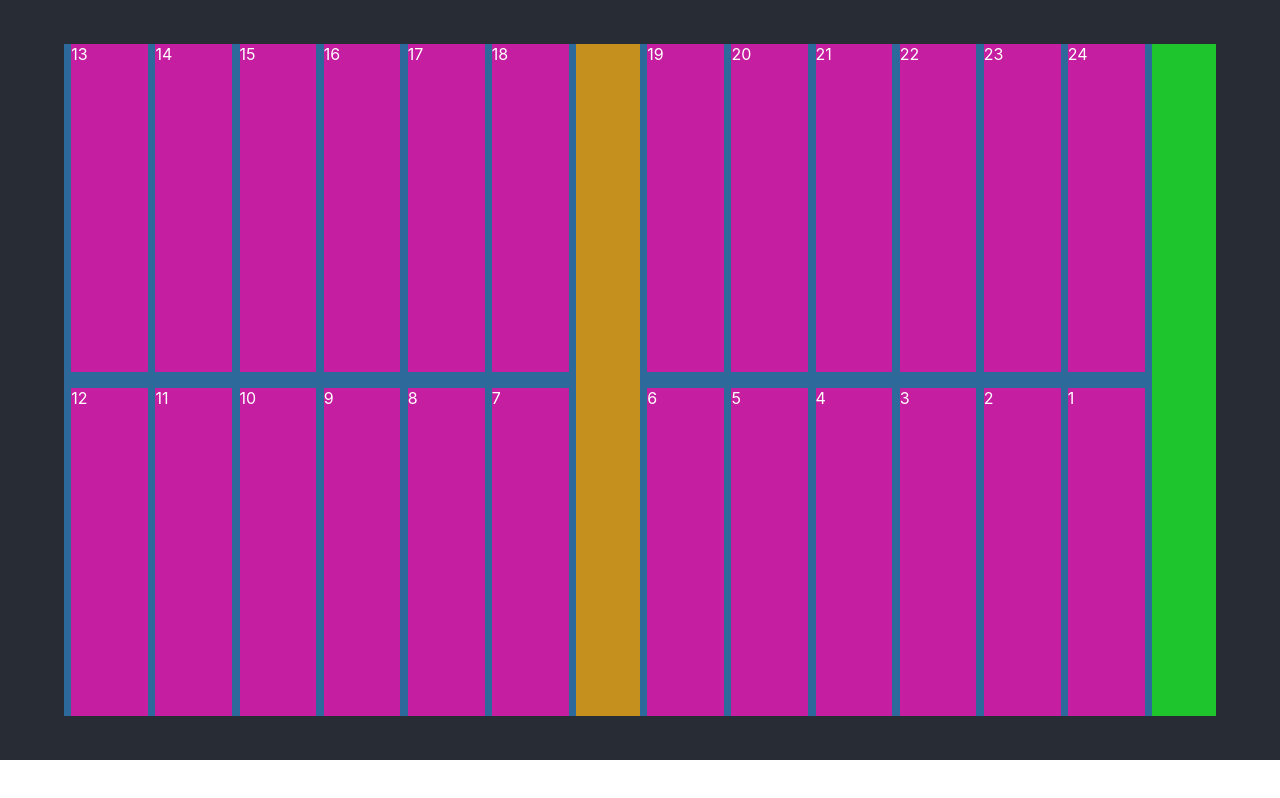
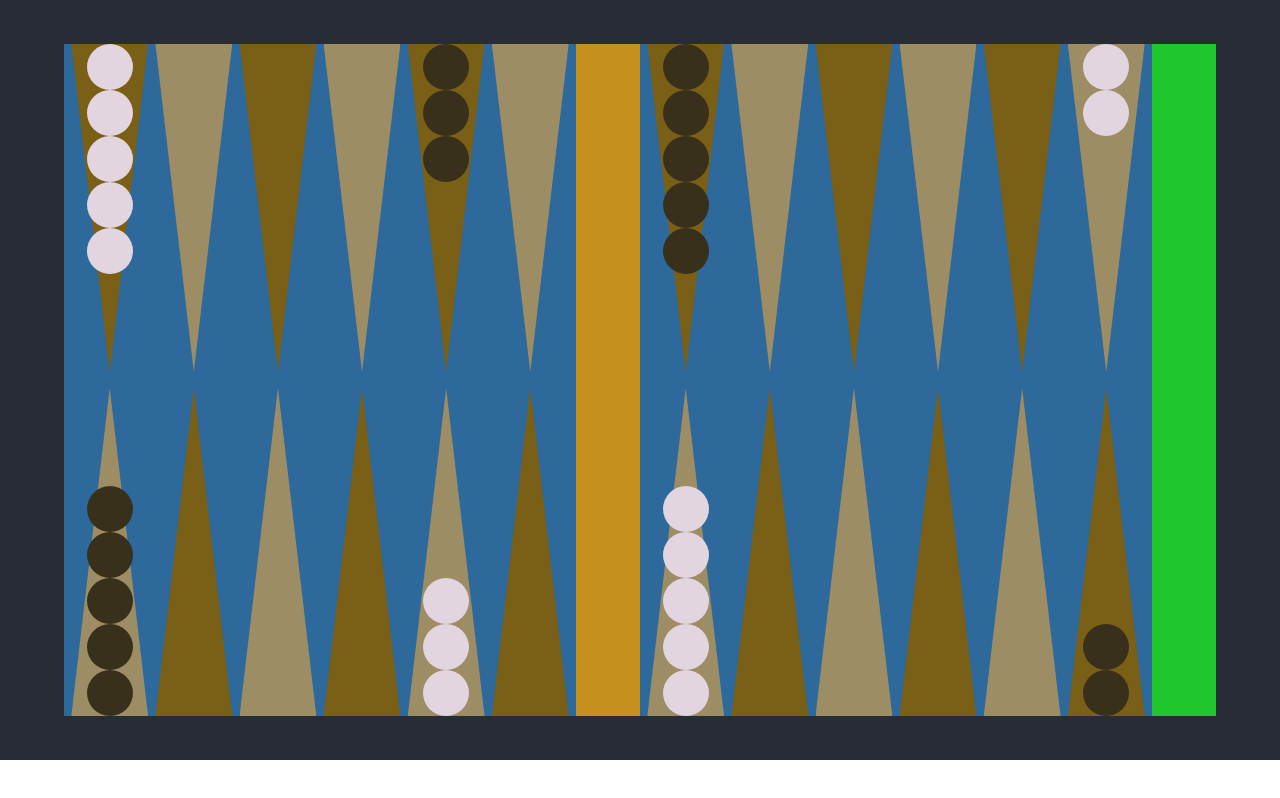
Before and after one commit to sam-swarr/backgammon, a React (Create React App) app: page / in a window 1280 px wide. Built offline with nearby package versions, Linux system fonts and the light colour scheme.

Commit message:
can now render board, points, and checkers

```diff
--- a/src/App.css
+++ b/src/App.css
@@ -81,7 +81,66 @@
 }
 
 .Point-wrapper {
-  background-color:rgb(197, 30, 161);
+  display: flex;
+  height: 41vh;
+  position: relative;
+  width: 15%;
+}
+
+.Point-triangle {
+  height: 100%;
+  position: absolute;
+  width: 100%;
+  z-index: 1;
+}
+
+.Point-triangle.even {
+  background-color: rgb(122, 96, 22);
+}
+
+.Point-triangle.odd {
+  background-color: rgb(156, 141, 100);
+}
+
+.Point-triangle.bottom {
+  clip-path: polygon(0% 100%, 50% 0%, 100% 100%);
+}
+
+.Point-triangle.top {
+  clip-path: polygon(0% 0%, 50% 100%, 100% 0%);
+}
+
+.Checkers-wrapper {
+  align-items: center;
+  display: flex;
+  height: 100%;
+  width: 100%;
+  z-index: 2;
+}
+
+.Checkers-wrapper.top {
+  flex-direction: column;
+}
+
+.Checkers-wrapper.bottom {
+  flex-direction: column-reverse;
+}
+
+.Point {
   height: 41vh;
   width: 15%;
 }
+
+.Checker {
+  border-radius: 50%;
+  padding-top: 60%;
+  width: 60%;
+}
+
+.Checker.white {
+  background-color: rgb(226, 213, 223);
+}
+
+.Checker.black {
+  background-color: rgb(56, 48, 27);
+}
--- a/src/App.js
+++ b/src/App.js
@@ -16,7 +16,8 @@ export default class App extends React.Component {
       <div>
         <GameBoard
           gameBoardState={STARTING_BOARD_STATE}
-          playerColor={COLORS.WHITE}
+          playerOneColor={COLORS.WHITE}
+          playerTwoColor={COLORS.BLACK}
           playerMovementDirection={MOVEMENT_DIRECTION.COUNTERCLOCKWISE}
         />
       </div>
--- a/src/BoardPoint.js
+++ b/src/BoardPoint.js
@@ -2,16 +2,18 @@ import React from "react";
 import PropTypes from "prop-types";
 
 import {COLORS, PLAYERS} from './Constants';
+import Checker from './Checker';
 
 export default class BoardPoint extends React.Component {
   static propTypes = {
     checkerInfo: PropTypes.shape({
       player: PropTypes.oneOf(Object.values(PLAYERS)),
       count: PropTypes.number
-    }),
-    playerColor: PropTypes.oneOf(Object.values(COLORS)),
-    playerID: PropTypes.oneOf([PLAYERS.ONE, PLAYERS.TWO]),
-    pointNumber: PropTypes.number,
+    }).isRequired,
+    location: PropTypes.oneOf(["TOP", "BOTTOM"]).isRequired,
+    playerOneColor: PropTypes.oneOf(Object.values(COLORS)).isRequired,
+    playerTwoColor: PropTypes.oneOf(Object.values(COLORS)).isRequired,
+    pointNumber: PropTypes.number.isRequired,
   };
 
   constructor(props) {
@@ -19,9 +21,25 @@ export default class BoardPoint extends React.Component {
   }
 
   render() {
+    const checkers = [];
+    for (let i = 0; i < this.props.checkerInfo.count; i++) {
+      const color = this.props.checkerInfo.player === PLAYERS.ONE ?
+        this.props.playerOneColor : this.props.playerTwoColor;
+
+      checkers.push(
+        <Checker key={i} color={color} />
+      );
+    }
+
+    const topOrBottom = this.props.location === "TOP" ? "top" : "bottom";
+    const evenOrOdd = this.props.pointNumber % 2 === 0 ? "even" : "odd";
+
     return (
-      <div className="Point-wrapper">
-        {this.props.pointNumber + 1}
+      <div className={"Point-wrapper " + topOrBottom}>
+        <div className={"Checkers-wrapper " + topOrBottom}>
+          {checkers}
+        </div>
+        <div className={"Point-triangle " + topOrBottom + " " + evenOrOdd}/>
       </div>
     );
   }
--- /dev/null
+++ b/src/Checker.js
@@ -0,0 +1,21 @@
+import React from "react";
+import PropTypes from "prop-types";
+
+import {COLORS, PLAYERS} from './Constants';
+
+export default class Checker extends React.Component {
+  static propTypes = {
+    color: PropTypes.oneOf(Object.values(COLORS)),
+  };
+
+  constructor(props) {
+    super(props);
+  }
+
+  render() {
+    const colorClass = this.props.color === COLORS.WHITE ? "white" : "black";
+    return (
+      <div className={"Checker " + colorClass}  />
+    );
+  }
+}
--- a/src/GameBoard.js
+++ b/src/GameBoard.js
@@ -6,14 +6,29 @@ import BoardPoint from './BoardPoint';
 
 export default class GameBoard extends React.Component {
   static propTypes = {
-    gameBoardState: PropTypes.array,
-    playerID: PropTypes.oneOf([PLAYERS.ONE, PLAYERS.TWO]),
-    playerColor: PropTypes.oneOf(Object.values(COLORS)),
-    playerMovementDirection: PropTypes.oneOf(Object.values(MOVEMENT_DIRECTION)),
+    gameBoardState: PropTypes.array.isRequired,
+    playerOneColor: PropTypes.oneOf(Object.values(COLORS)).isRequired,
+    playerTwoColor: PropTypes.oneOf(Object.values(COLORS)).isRequired,
+    playerMovementDirection: PropTypes.oneOf(Object.values(MOVEMENT_DIRECTION)).isRequired,
   };
 
   constructor(props) {
     super(props);
+
+    for (let i = 0; i < this.props.gameBoardState.length; i++) {
+      const currentPoint = this.props.gameBoardState[i];
+      if (currentPoint.player === PLAYERS.NOBODY) {
+        if (currentPoint.count !== 0) {
+          console.warn("Invalid board state. Non-zero number of checkers on NOBODY point.");
+          console.warn(this.props.gameBoardState);
+        }
+      } else {
+        if (currentPoint.count <= 0) {
+          console.warn("Invalid board state. Non-positive number of checkers on PLAYER point.");
+          console.warn(this.props.gameBoardState);
+        }
+      }
+    }
   }
 
   render() {
@@ -21,25 +36,49 @@ export default class GameBoard extends React.Component {
     const bottomLeftPoints = [];
     const topRightPoints = [];
     const bottomRightPoints = [];
-    if (this.props.playerMovementDirection == MOVEMENT_DIRECTION.COUNTERCLOCKWISE) {
+    if (this.props.playerMovementDirection === MOVEMENT_DIRECTION.COUNTERCLOCKWISE) {
       for (let i = 12; i <= 17; i++) {
         topLeftPoints.push(
-          <BoardPoint pointNumber={i} />
+          <BoardPoint
+            key={i}
+            checkerInfo={this.props.gameBoardState[i]}
+            location={"TOP"}
+            playerOneColor={this.props.playerOneColor}
+            playerTwoColor={this.props.playerTwoColor}
+            pointNumber={i} />
         );
       }
       for (let i = 11; i >= 6; i--) {
         bottomLeftPoints.push(
-          <BoardPoint pointNumber={i} />
+          <BoardPoint
+            key={i}
+            checkerInfo={this.props.gameBoardState[i]}
+            location={"BOTTOM"}
+            playerOneColor={this.props.playerOneColor}
+            playerTwoColor={this.props.playerTwoColor}
+            pointNumber={i} />
         );
       }
       for (let i = 18; i <= 23; i++) {
         topRightPoints.push(
-          <BoardPoint pointNumber={i} />
+          <BoardPoint
+            key={i}
+            checkerInfo={this.props.gameBoardState[i]}
+            location={"TOP"}
+            playerOneColor={this.props.playerOneColor}
+            playerTwoColor={this.props.playerTwoColor}
+            pointNumber={i} />
         );
       }
       for (let i = 5; i >= 0; i--) {
         bottomRightPoints.push(
-          <BoardPoint pointNumber={i} />
+          <BoardPoint
+            key={i}
+            checkerInfo={this.props.gameBoardState[i]}
+            location={"BOTTOM"}
+            playerOneColor={this.props.playerOneColor}
+            playerTwoColor={this.props.playerTwoColor}
+            pointNumber={i} />
         );
       }
     } else {
```
